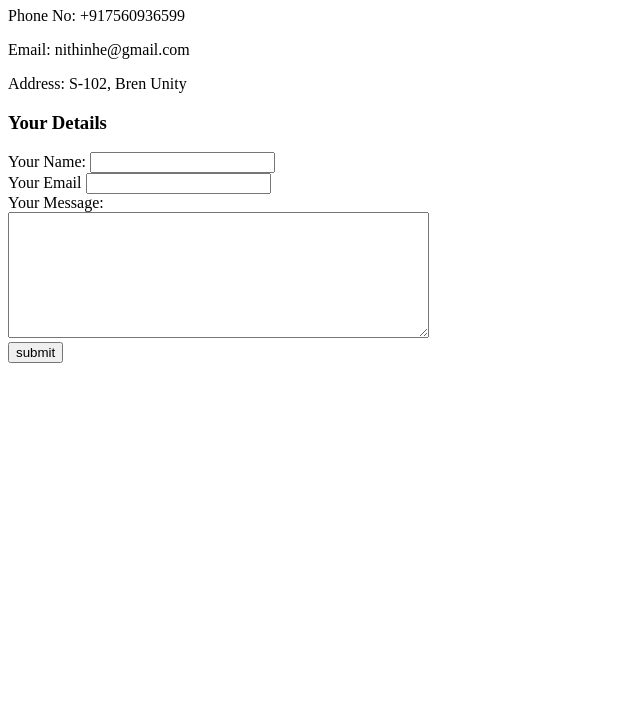
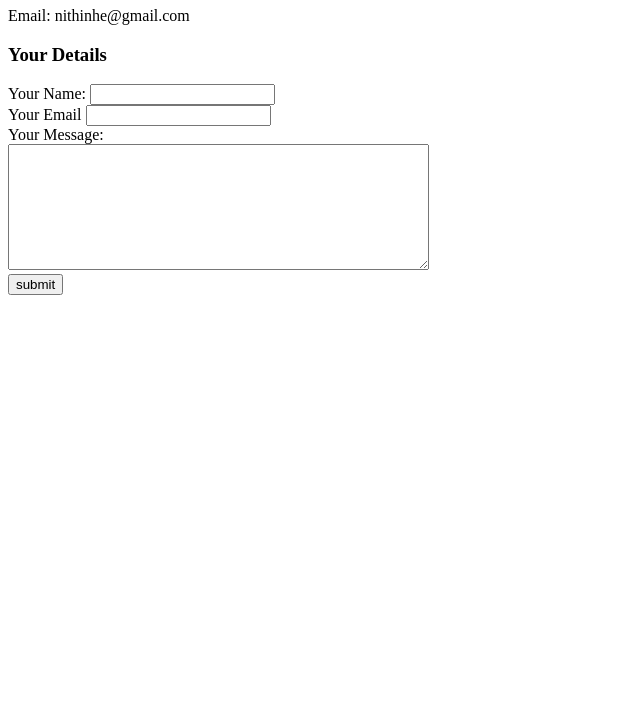
Before and after one commit to NiTZ648446/CV, a plain HTML site: page Contact me.html in a window 1280 px wide. Shown: the part 73-800 px from the top of the page, without its empty margins (0-640 px from the left). Drawn offline with Linux system fonts and the light colour scheme.

Commit message:
Add files via upload

```diff
--- a/Contact me.html
+++ b/Contact me.html
@@ -8,9 +8,7 @@
 
 <body>
   <h1>My Contact Details</h1>
-  <p>Phone No: +917560936599</p>
   <p>Email: nithinhe@gmail.com</p>
-  <p>Address: S-102, Bren Unity</p>
   <h3>Your Details</h3>
   <form action="mailto:nithinhe@gmail.com" method="post" enctype="text/plain">
     <label>Your Name:</label>
```
